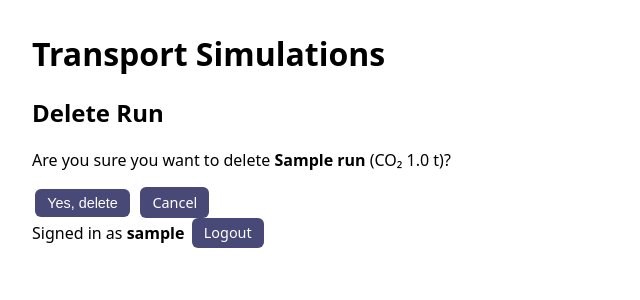
After one commit to GraceWangui/transport_simulations, a Django app: page /runs/1/delete/ in a window 1280 px wide. The commit adds this page. Shown: the top 300 px of the page, without its empty margins (0-640 px from the left). Run offline with Django 5.2, Linux system fonts and the light colour scheme; a user stored in the database is signed in; tables that the repository leaves empty hold one stand-in row (values such as "Sample post").

Commit message:
feat: login, add and delete features

```diff
--- a/app/settings.py
+++ b/app/settings.py
@@ -121,3 +121,6 @@ STATIC_URL = 'static/'
 # https://docs.djangoproject.com/en/5.2/ref/settings/#default-auto-field
 
 DEFAULT_AUTO_FIELD = 'django.db.models.BigAutoField'
+
+LOGIN_REDIRECT_URL = "simulation_list"
+LOGOUT_REDIRECT_URL = "simulation_list"
--- a/app/urls.py
+++ b/app/urls.py
@@ -19,6 +19,7 @@ from django.urls import path , include
 
 urlpatterns = [
     path('admin/', admin.site.urls),
+    path("accounts/", include("django.contrib.auth.urls")),  # login/logout/password views
     path('', include('simulations.urls')), # Include URLs from the simulations app
 
 ]
--- a/simulations/admin.py
+++ b/simulations/admin.py
@@ -12,6 +12,6 @@ class SimulationAdmin(admin.ModelAdmin):
 
 @admin.register(Run)
 class RunAdmin(admin.ModelAdmin):
-    list_display = ("label", "simulation", "metric_name", "metric_value", "created_at")
-    list_filter = ("metric_name", "created_at", "simulation")
+    list_display = ("label", "simulation", "co2_emissions",  "created_at")
+    list_filter = ("co2_emissions", "created_at", "simulation")
     search_fields = ("label", "git_commit")
--- a/simulations/models.py
+++ b/simulations/models.py
@@ -1,6 +1,8 @@
 from django.db import models
+from django.contrib.auth import get_user_model
 
 # Create your models here.
+User = get_user_model() # Reference the user modelvs
 
 class Simulation(models.Model):
     MODE_CHOICES = [
@@ -14,6 +16,12 @@ class Simulation(models.Model):
     title = models.CharField(max_length=120)
     description = models.TextField(blank=True)
     mode = models.CharField(max_length=10, choices=MODE_CHOICES, default="road")
+    author = models.ForeignKey(User, null=True, blank=True,
+                               on_delete=models.SET_NULL,
+                               related_name="simulations")
+    author = models.ForeignKey(User, null=True, blank=True,
+                               on_delete=models.SET_NULL,
+                               related_name="runs")
     is_baseline = models.BooleanField(default=False)
     created_at = models.DateTimeField(auto_now_add=True)
 
@@ -23,18 +31,15 @@ class Simulation(models.Model):
     def __str__(self) -> str:
         return self.title
 
-
 class Run(models.Model):
     simulation = models.ForeignKey(Simulation, on_delete=models.CASCADE, related_name="runs")
     label = models.CharField(max_length=120)
-    git_commit = models.CharField(max_length=40, help_text="Short commit hash, e.g. a1b2c3d")
-    params_json = models.JSONField(blank=True, null=True)
-    metric_name = models.CharField(max_length=40, default="score")
-    metric_value = models.FloatField()
+    git_commit = models.CharField(max_length=40, unique=True, db_index=True, help_text="Short commit hash, e.g. a1b2c3d")
+    co2_emissions = models.FloatField(help_text="Result in tonnes of CO₂")
     created_at = models.DateTimeField(auto_now_add=True)
 
     class Meta:
         ordering = ["-created_at"]
 
     def __str__(self) -> str:
-        return f"{self.label} ({self.metric_name}={self.metric_value})"
+        return f"{self.label} (CO₂={self.co2_emissions} t)"
--- a/simulations/urls.py
+++ b/simulations/urls.py
@@ -1,7 +1,20 @@
 from django.urls import path
 from . import views
+from . import auth_views as authv
 
 urlpatterns = [
     path("", views.simulation_list, name="simulation_list"),
     path("simulations/<int:pk>/", views.simulation_detail, name="simulation_detail"),
+    path("simulations/new/", views.simulation_create, name="simulation_create"),
+    path("simulations/<int:pk>/edit/", views.simulation_update, name="simulation_update"),
+
+
+    path("runs/new/", views.run_create, name="run_create"),
+    path("simulations/<int:simulation_id>/runs/new/", views.run_create, name="run_create_for_sim"),
+    path("runs/<int:pk>/edit/", views.run_update, name="run_update"),
+    path("runs/<int:pk>/delete/", views.run_delete, name="run_delete"),
+
+    path("accounts/register/", authv.register, name="register"),
+
+
 ]
--- a/simulations/views.py
+++ b/simulations/views.py
@@ -1,12 +1,75 @@
-from django.shortcuts import render, get_object_or_404
-from .models import Simulation
+from django.shortcuts import render, get_object_or_404, redirect
+from simulations.forms import SimulationForm, RunForm
+from .models import Simulation, Run
+from django.contrib.auth.decorators import login_required
+
 # Create your views here.
 
+@login_required
 def simulation_list(request):
     sims = Simulation.objects.all()
     return render(request, "simulations/simulation_list.html", {"sims": sims})
 
+@login_required
 def simulation_detail(request, pk):
     sim = get_object_or_404(Simulation, pk=pk)
     runs = sim.runs.all()
     return render(request, "simulations/simulation_detail.html", {"sim": sim, "runs": runs})
+
+@login_required
+def simulation_create(request):
+    if request.method == "POST":
+        form = SimulationForm(request.POST)
+        if form.is_valid():
+            form.save()
+            return redirect("simulation_list")
+    else:
+        form = SimulationForm()
+    return render(request, "simulations/simulation_form.html", {"form": form, "action": "Create"})
+
+@login_required
+def run_create(request, simulation_id=None):
+    if request.method == "POST":
+        form = RunForm(request.POST)
+        if form.is_valid():
+            run = form.save()
+            return redirect("simulation_detail", pk=run.simulation_id)
+    else:
+        initial = {}
+        if simulation_id is not None:
+            initial["simulation"] = get_object_or_404(Simulation, pk=simulation_id)
+        form = RunForm(initial=initial)
+    return render(request, "simulations/run_form.html", {"form": form, "action": "Create"})
+
+@login_required
+def simulation_update(request, pk):
+    sim = get_object_or_404(Simulation, pk=pk)
+    if request.method == "POST":
+        form = SimulationForm(request.POST, instance=sim)
+        if form.is_valid():
+            form.save()
+            return redirect("simulation_detail", pk=sim.pk)
+    else:
+        form = SimulationForm(instance=sim)
+    return render(request, "simulations/simulation_form.html", {"form": form, "action": "Update"})
+
+@login_required
+def run_update(request, pk):
+    run = get_object_or_404(Run, pk=pk)
+    if request.method == "POST":
+        form = RunForm(request.POST, instance=run)
+        if form.is_valid():
+            run = form.save()
+            return redirect("simulation_detail", pk=run.simulation_id)
+    else:
+        form = RunForm(instance=run)
+    return render(request, "simulations/run_form.html", {"form": form, "action": "Update"})
+
+@login_required
+def run_delete(request, pk):
+    run = get_object_or_404(Run, pk=pk)
+    if request.method == "POST":
+        sim_id = run.simulation_id
+        run.delete()
+        return redirect("simulation_detail", pk=sim_id)
+    return render(request, "simulations/run_confirm_delete.html", {"run": run})
--- a/templates/base.html
+++ b/templates/base.html
@@ -15,5 +15,62 @@
   <body>
     <h1>Transport Simulations</h1>
     {% block content %}{% endblock %}
+    <nav style="margin-bottom:1rem;">
+  {% if request.user.is_authenticated %}
+    <span>Signed in as <strong>{{ request.user.username }}</strong></span>
+    <a class="btn" href="{% url 'logout' %}">Logout</a>
+  {% else %}
+    <a class="btn" href="{% url 'login' %}">Login</a>
+    <a class="btn btn-secondary" href="{% url 'register' %}">Register</a>
+  {% endif %}
+    </nav>
+
   </body>
 </html>
+
+<style>
+  body {
+    font-family: system-ui, -apple-system, sans-serif;
+    margin: 2rem;
+  }
+  table {
+    width: 100%;
+    border-collapse: collapse;
+    margin-top: 1rem;
+  }
+  th, td {
+    border: 1px solid #ddd;
+    padding: 8px;
+    text-align: left;
+  }
+  th {
+    background: #f6f6f6;
+  }
+
+  /* buttons */
+  .btn {
+    display: inline-block;
+    padding: 0.35rem 0.75rem;
+    margin: 0 0.2rem;
+    border: none;
+    border-radius: 6px;
+    background-color: #494978;   /* nice indigo */
+    color: white;
+    text-decoration: none;
+    font-size: 0.9rem;
+    font-weight: 500;
+    cursor: pointer;
+  }
+  .btn:hover {
+    background-color: #9a9aaa;
+  }
+
+  /* secondary button (e.g. cancel) */
+  .btn-secondary {
+    background-color: #e5e7eb;  /* light gray */
+    color: #111827;
+  }
+  .btn-secondary:hover {
+    background-color: #d1d5db;
+  }
+</style>
--- /dev/null
+++ b/templates/simulations/run_confirm_delete.html
@@ -0,0 +1,10 @@
+{% extends "base.html" %}
+{% block content %}
+<h2>Delete Run</h2>
+<p>Are you sure you want to delete <strong>{{ run.label }}</strong> (CO₂ {{ run.co2_emissions }} t)?</p>
+<form method="post">
+  {% csrf_token %}
+  <button class="btn" type="submit">Yes, delete</button>
+  <a class="btn" href="{% url 'simulation_detail' run.simulation_id %}">Cancel</a>
+</form>
+{% endblock %}
```
Also changed, not shown: simulations/auth_views.py (added, +14 -0 lines), simulations/forms.py (added, +12 -0 lines), templates/registration/login.html (added, +10 -0 lines), templates/registration/register.html (added, +10 -0 lines), templates/simulations/run_form.html (added, +17 -0 lines), templates/simulations/simulation_detail.html (+16 -1 lines), templates/simulations/simulation_form.html (added, +17 -0 lines), templates/simulations/simulation_list.html (+8 -1 lines), simulations/migrations/0002_remove_run_metric_name_remove_run_metric_value_and_more.py (added), simulations/migrations/0003_alter_run_git_commit.py (added), simulations/migrations/0004_simulation_author.py (added).
